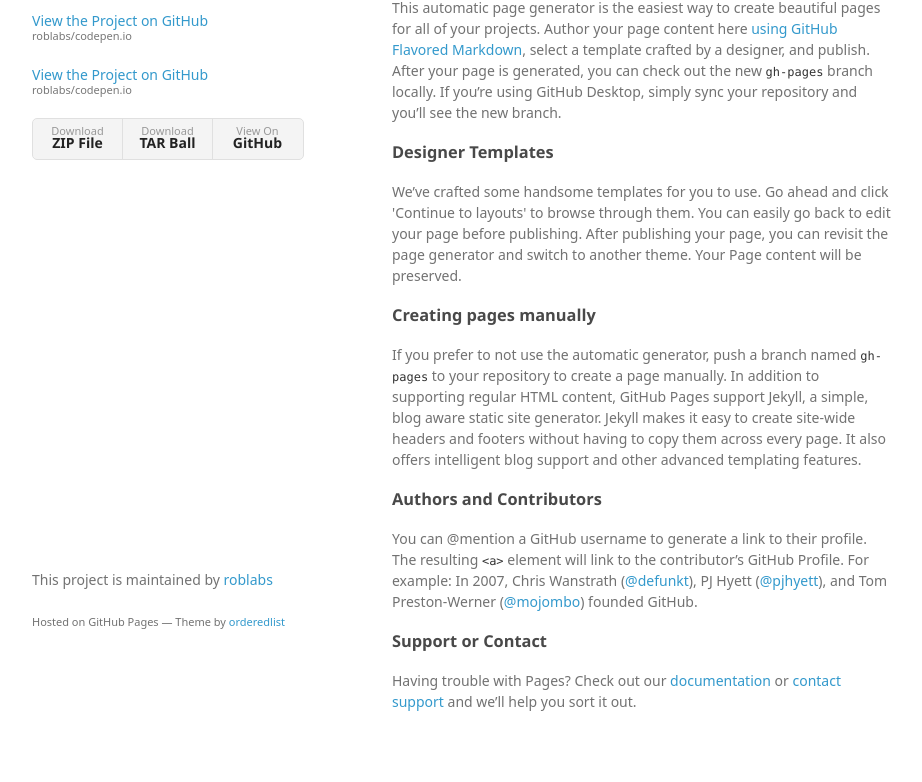
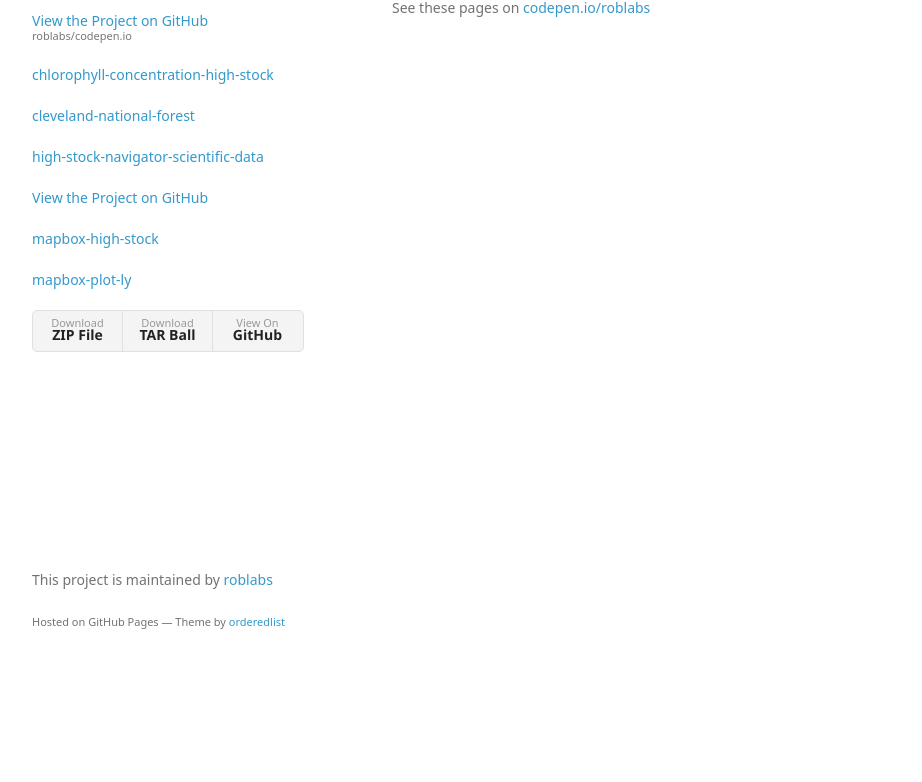
Before and after one commit to roblabs/codepen.io, a plain HTML site: page index.html in a window 1280 px wide. Shown: the part 99-881 px from the top of the page, without its empty margins (178-1100 px from the left). After the commit the page ends 800 px from the top, so only its background shows below. Drawn offline with Linux system fonts and the light colour scheme; a web font is replaced by a local one.

Commit message:
Update index.html

```diff
--- a/index.html
+++ b/index.html
@@ -19,8 +19,12 @@
         <p></p>
 
         <p class="view"><a href="https://github.com/roblabs/codepen.io">View the Project on GitHub <small>roblabs/codepen.io</small></a></p>
-        <p class="view"><a href="https://github.com/roblabs/codepen.io">View the Project on GitHub <small>roblabs/codepen.io</small></a></p>
-
+        <p class="view"><a href="www.roblabs.com/codepen.io/chlorophyll-concentration-high-stock">chlorophyll-concentration-high-stock</a></p>
+        <p class="view"><a href="www.roblabs.com/codepen.io/cleveland-national-forest">cleveland-national-forest</a></p>
+        <p class="view"><a href="www.roblabs.com/codepen.io/high-stock-navigator-scientific-data">high-stock-navigator-scientific-data</a></p>
+        <p class="view"><a href="www.roblabs.com/codepen.io/chlorophyll-concentration-high-stock">View the Project on GitHub</a></p>
+        <p class="view"><a href="www.roblabs.com/codepen.io/mapbox-high-stock">mapbox-high-stock</a></p>
+        <p class="view"><a href="www.roblabs.com/codepen.io/mapbox-plot-ly">mapbox-plot-ly</a></p>
 
         <ul>
           <li><a href="https://github.com/roblabs/codepen.io/zipball/master">Download <strong>ZIP File</strong></a></li>
@@ -30,29 +34,10 @@
       </header>
       <section>
         <h3>
-<a id="welcome-to-github-pages" class="anchor" href="#welcome-to-github-pages" aria-hidden="true"><span aria-hidden="true" class="octicon octicon-link"></span></a>Welcome to GitHub Pages.</h3>
+<a id="welcome-to-github-pages" class="anchor" href="#welcome-to-github-pages" aria-hidden="true"><span aria-hidden="true" class="octicon octicon-link"></span></a>codepen.io.</h3>
 
-<p>This automatic page generator is the easiest way to create beautiful pages for all of your projects. Author your page content here <a href="https://guides.github.com/features/mastering-markdown/">using GitHub Flavored Markdown</a>, select a template crafted by a designer, and publish. After your page is generated, you can check out the new <code>gh-pages</code> branch locally. If you’re using GitHub Desktop, simply sync your repository and you’ll see the new branch.</p>
+<p>See these pages on <a href="http://codepen.io/roblabs">codepen.io/roblabs</a></p>
 
-<h3>
-<a id="designer-templates" class="anchor" href="#designer-templates" aria-hidden="true"><span aria-hidden="true" class="octicon octicon-link"></span></a>Designer Templates</h3>
-
-<p>We’ve crafted some handsome templates for you to use. Go ahead and click 'Continue to layouts' to browse through them. You can easily go back to edit your page before publishing. After publishing your page, you can revisit the page generator and switch to another theme. Your Page content will be preserved.</p>
-
-<h3>
-<a id="creating-pages-manually" class="anchor" href="#creating-pages-manually" aria-hidden="true"><span aria-hidden="true" class="octicon octicon-link"></span></a>Creating pages manually</h3>
-
-<p>If you prefer to not use the automatic generator, push a branch named <code>gh-pages</code> to your repository to create a page manually. In addition to supporting regular HTML content, GitHub Pages support Jekyll, a simple, blog aware static site generator. Jekyll makes it easy to create site-wide headers and footers without having to copy them across every page. It also offers intelligent blog support and other advanced templating features.</p>
-
-<h3>
-<a id="authors-and-contributors" class="anchor" href="#authors-and-contributors" aria-hidden="true"><span aria-hidden="true" class="octicon octicon-link"></span></a>Authors and Contributors</h3>
-
-<p>You can @mention a GitHub username to generate a link to their profile. The resulting <code>&lt;a&gt;</code> element will link to the contributor’s GitHub Profile. For example: In 2007, Chris Wanstrath (<a href="https://github.com/defunkt" class="user-mention">@defunkt</a>), PJ Hyett (<a href="https://github.com/pjhyett" class="user-mention">@pjhyett</a>), and Tom Preston-Werner (<a href="https://github.com/mojombo" class="user-mention">@mojombo</a>) founded GitHub.</p>
-
-<h3>
-<a id="support-or-contact" class="anchor" href="#support-or-contact" aria-hidden="true"><span aria-hidden="true" class="octicon octicon-link"></span></a>Support or Contact</h3>
-
-<p>Having trouble with Pages? Check out our <a href="https://help.github.com/pages">documentation</a> or <a href="https://github.com/contact">contact support</a> and we’ll help you sort it out.</p>
       </section>
       <footer>
         <p>This project is maintained by <a href="https://github.com/roblabs">roblabs</a></p>
```
